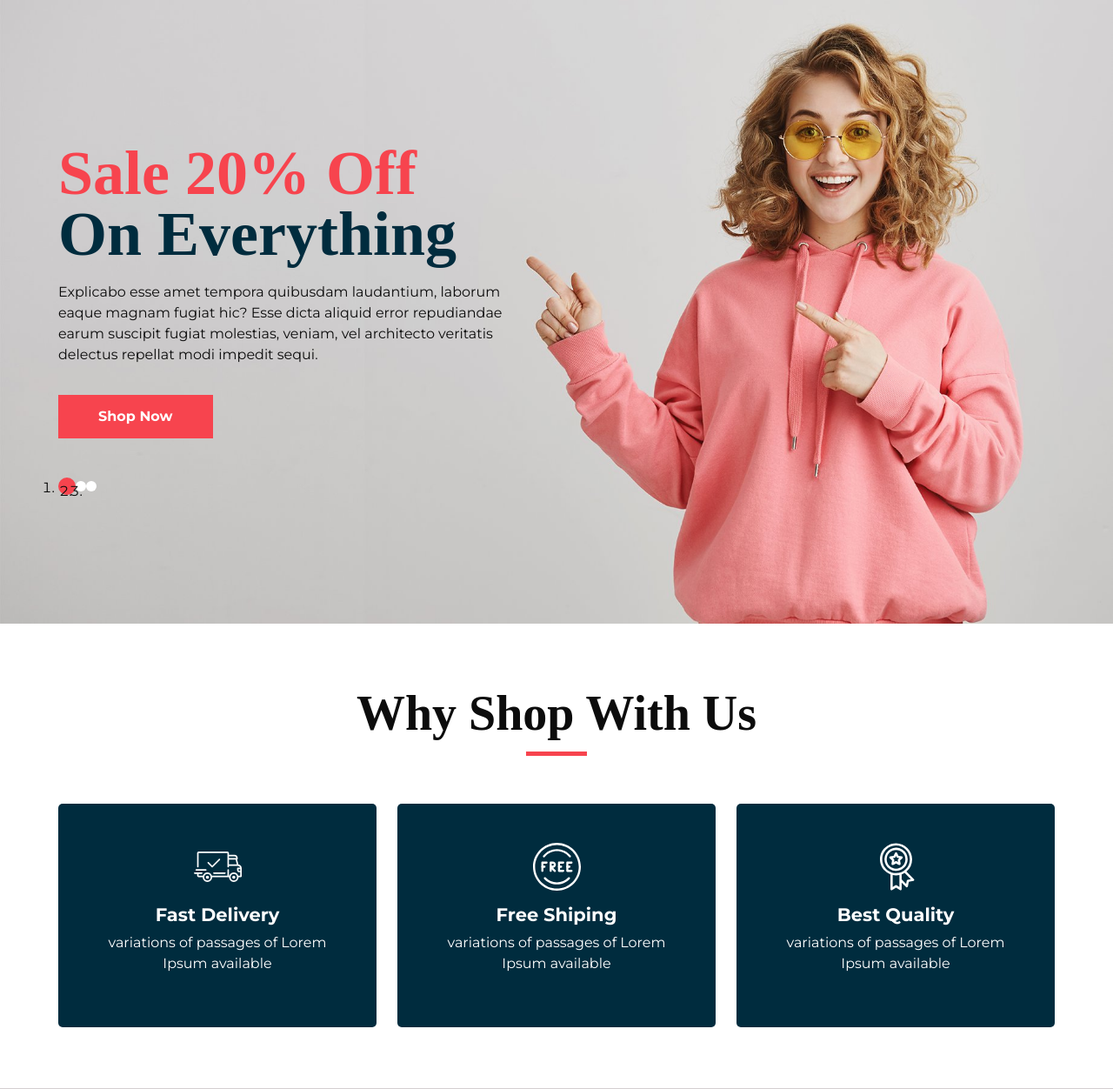
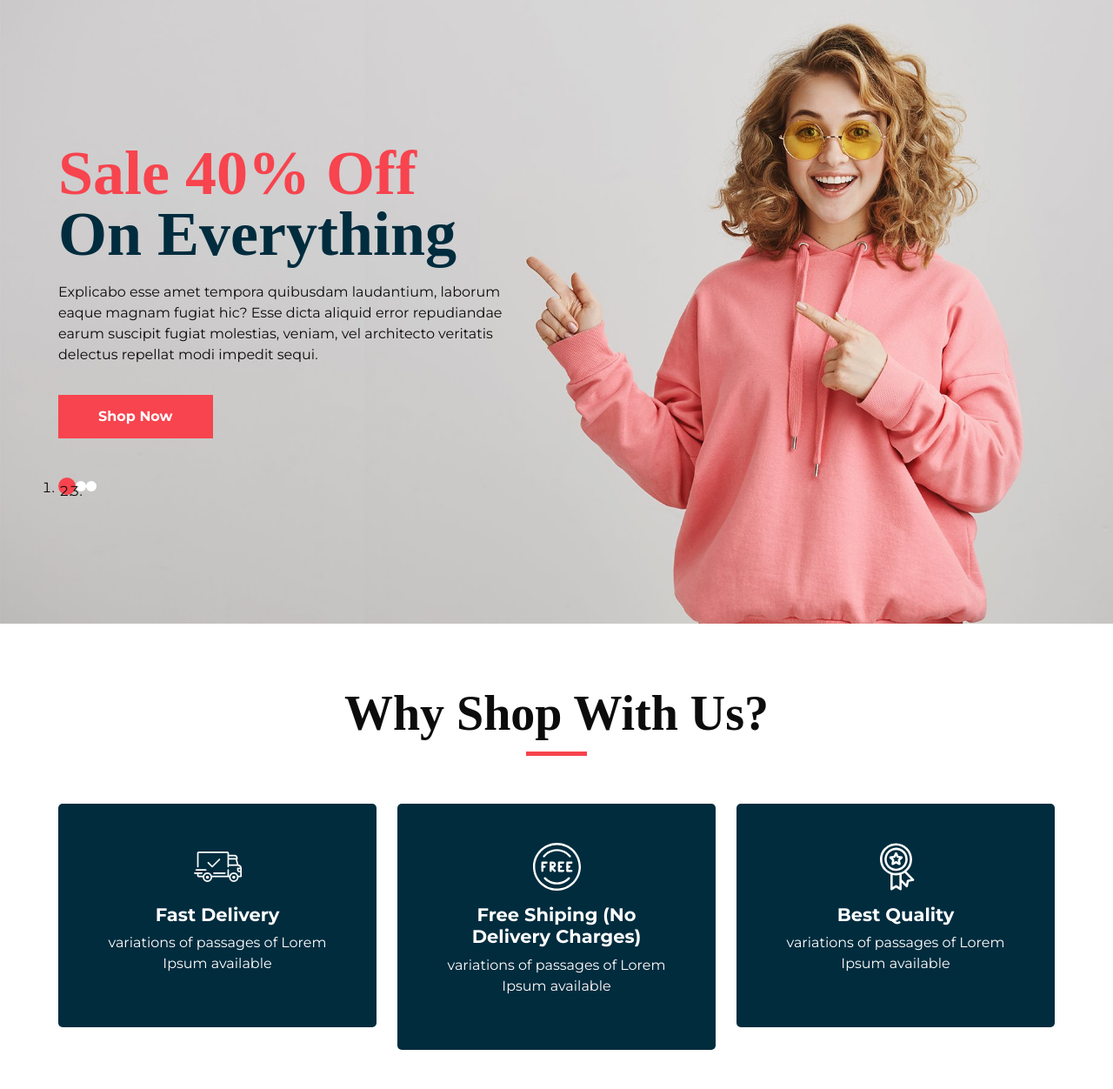
Before and after one commit to OsamaRafiq/Ecommerce, a PHP site: page / in a window 1280 px wide. Shown: the part 83-1335 px from the top of the page at 87% size. Run offline with PHP 8.4, Linux system fonts and the light colour scheme; some libraries are stand-ins or nearby versions.

Commit message:
Minor Changes

```diff
--- a/header.php
+++ b/header.php
@@ -23,7 +23,7 @@ if(!isset($_SESSION['cart']))
       <meta name="description" content="" />
       <meta name="author" content="" />
       <link rel="shortcut icon" href="images/favicon.png" type="">
-      <title>Famms - Fashion HTML Template</title>
+      <title>Ecommerce WebApp</title>
       <!-- bootstrap core css -->
       <link rel="stylesheet" type="text/css" href="css/bootstrap.css" />
       <!-- font awesome style -->
--- a/index.php
+++ b/index.php
@@ -15,7 +15,7 @@
                               <div class="detail-box">
                                  <h1>
                                     <span>
-                                    Sale 20% Off
+                                    Sale 40% Off
                                     </span>
                                     <br>
                                     On Everything
@@ -40,7 +40,7 @@
                               <div class="detail-box">
                                  <h1>
                                     <span>
-                                    Sale 20% Off
+                                    Sale 70% Off
                                     </span>
                                     <br>
                                     On Everything
@@ -100,7 +100,7 @@
          <div class="container">
             <div class="heading_container heading_center">
                <h2>
-                  Why Shop With Us
+                  Why Shop With Us?
                </h2>
             </div>
             <div class="row">
@@ -310,7 +310,7 @@
                      </div>
                      <div class="detail-box">
                         <h5>
-                           Free Shiping
+                           Free Shiping (No Delivery Charges)
                         </h5>
                         <p>
                            variations of passages of Lorem Ipsum available
```
